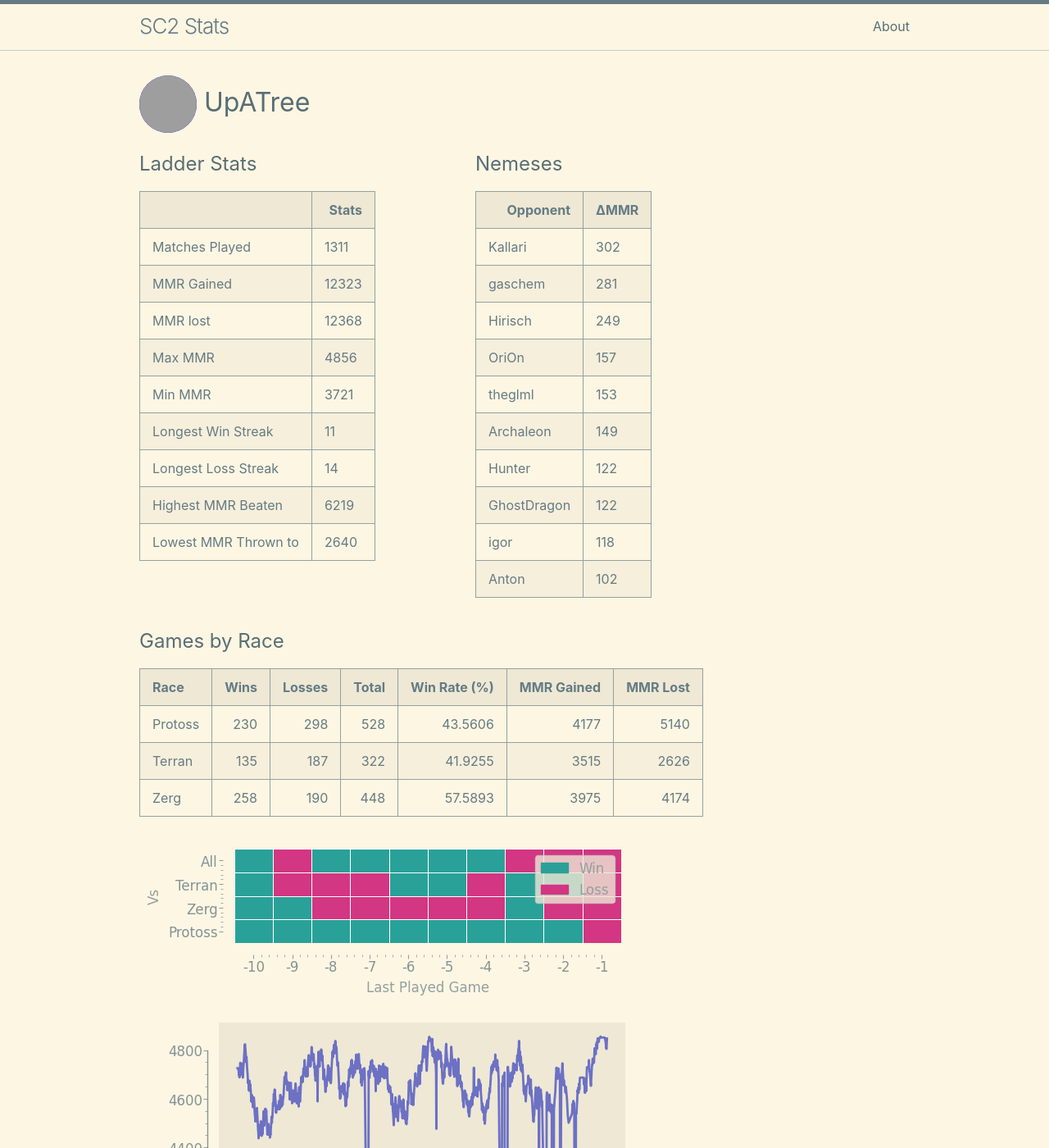
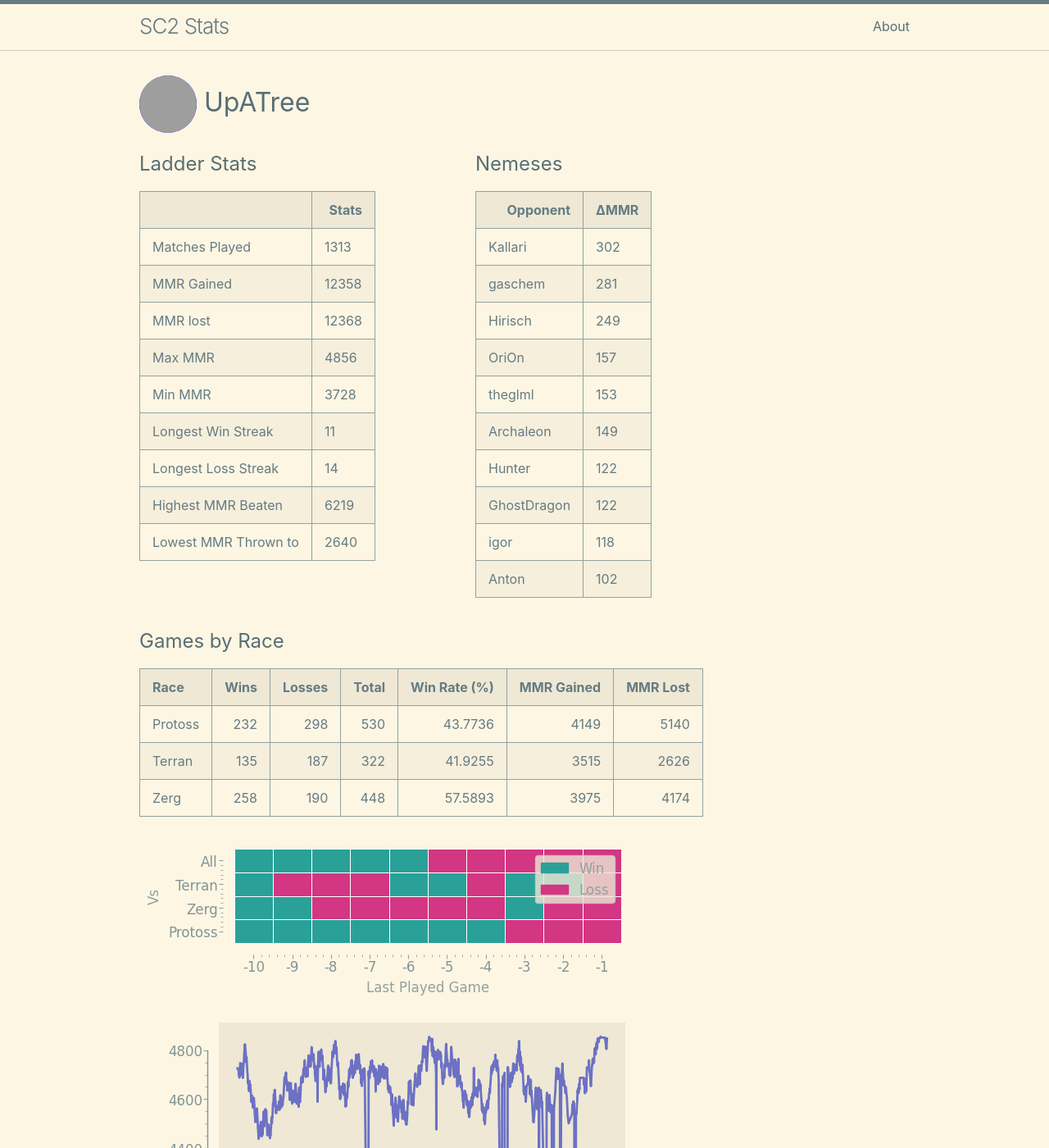
Before and after one commit to kylermurphy/UpATree, a Jekyll site: the page built from docs/index.md, in a window 1280 px wide and 1400 px high. Shown: the whole window at 82% size. Built offline with Jekyll 4.4.1, drawn with Linux system fonts in a browser that asks for light colours; grey boxes are pictures that could not be loaded.

Commit message:
running on push

```diff
--- a/docs/index.md
+++ b/docs/index.md
@@ -18,11 +18,11 @@ layout: home
   <tbody>
     <tr>
       <td>Matches Played</td>
-      <td>1311</td>
+      <td>1313</td>
     </tr>
     <tr>
       <td>MMR Gained</td>
-      <td>12323</td>
+      <td>12358</td>
     </tr>
     <tr>
       <td>MMR lost</td>
@@ -34,7 +34,7 @@ layout: home
     </tr>
     <tr>
       <td>Min MMR</td>
-      <td>3721</td>
+      <td>3728</td>
     </tr>
     <tr>
       <td>Longest Win Streak</td>
@@ -114,7 +114,7 @@ layout: home
 
 | Race    |   Wins |   Losses |   Total |   Win Rate (%) |   MMR Gained |   MMR Lost |
 |:--------|-------:|---------:|--------:|---------------:|-------------:|-----------:|
-| Protoss |    230 |      298 |     528 |        43.5606 |         4177 |       5140 |
+| Protoss |    232 |      298 |     530 |        43.7736 |         4149 |       5140 |
 | Terran  |    135 |      187 |     322 |        41.9255 |         3515 |       2626 |
 | Zerg    |    258 |      190 |     448 |        57.5893 |         3975 |       4174 |
 
--- a/log.txt
+++ b/log.txt
@@ -534,3 +534,4 @@ Writing a log file 2025-03-18 17:20:38.
 Writing a log file 2025-03-18 17:47:52.
 Writing a log file 2025-03-18 18:32:41.
 Writing a log file 2025-03-18 18:51:48.
+Writing a log file 2025-03-18 19:18:14.
```
Also changed, not shown: docs/assets/MMR.png, docs/assets/daily.png, docs/assets/gm_hist.png, docs/assets/r_wrt.png, 1 other file.
